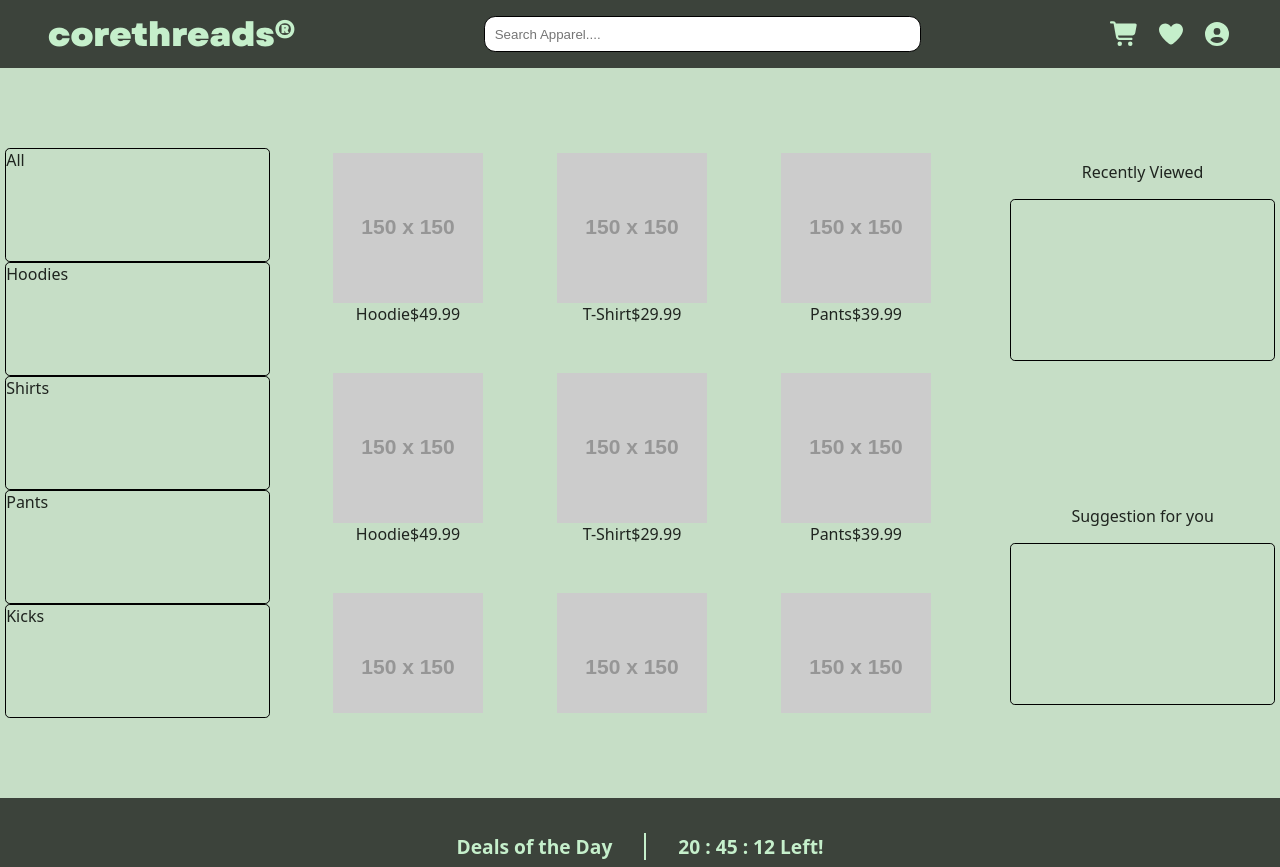
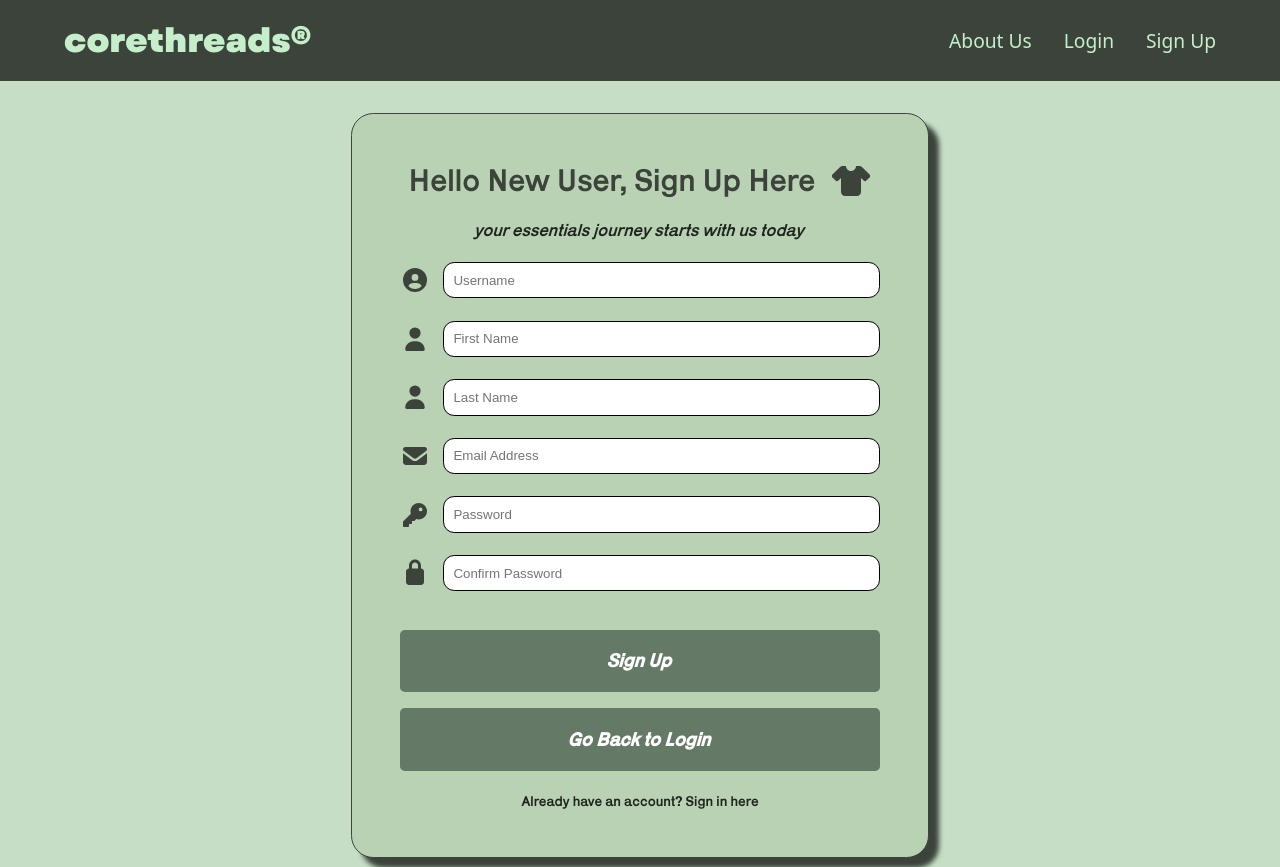
Before and after one commit to teranuu/CSIT340, a React (Vite) app in the folder core-threads-app/: page /registerpage in a window 1280 px wide. Shown: the top 867 px of the page. Built offline with nearby package versions, Linux system fonts and the light colour scheme.

Commit message:
(polishing | 03.11.2025): added navigation logic for user auth and dashboard, needs refining

```diff
--- a/core-threads-app/src/App.jsx
+++ b/core-threads-app/src/App.jsx
@@ -1,22 +1,21 @@
-// import { useState } from 'react'
-// import reactLogo from './assets/react.svg'
-// import viteLogo from '/vite.svg'
 
-
-import DashboardComponent from './components/DashboardComponent/DashboardComponent'
 import { RegisterPage }  from './features/register/index.js'
 import { LoginPage } from './features/login/index.js'
 import { DashboardPage } from './features/dashboard/index.js'
+import { Routes, Route } from 'react-router-dom';
+
+
 function App() {
 
 
   return (
     <>
 
-      {/* <DashboardComponent/> */}
-      {/* <RegisterPage/> */}
-      {/* <LoginPage/> */}
-      <DashboardPage/>
+      <Routes>
+      <Route path="/" element={<LoginPage/>} />
+      <Route path="/registerpage" element={<RegisterPage/>}/>
+      <Route path="/dashboardpage" element={<DashboardPage/>}/>
+      </Routes>
 
     </>
   )
--- a/core-threads-app/src/features/login/LoginPage.jsx
+++ b/core-threads-app/src/features/login/LoginPage.jsx
@@ -1,13 +1,27 @@
 import { UserAuthNavbar } from '../../components/UserAuthNavbar/index.js';
-import LoginSection from './components/LoginSection.jsx'
+import LoginSection from './components/LoginSection.jsx';
+import { useNavigate } from 'react-router-dom';
+
 function LoginPage(){
+
+    const navigate = useNavigate();
+
+    const handleLogin = (e) => {
+        e.preventDefault();
+        navigate('/dashboardpage');
+    }
+
+    const handleRegister = (e) => {
+        e.preventDefault();
+        navigate('/registerpage');
+    }
 
     return(
 
         <>
 
         <UserAuthNavbar/>
-        <LoginSection/>
+        <LoginSection onLogin={handleLogin} onRegister={handleRegister} />
 
         </>
 
--- a/core-threads-app/src/features/login/components/LoginSection.jsx
+++ b/core-threads-app/src/features/login/components/LoginSection.jsx
@@ -5,7 +5,7 @@ import { Link } from "react-router-dom";
 
 import corethreads from '../../../assets/corethreads.png';
 import corethreads2 from '../../../assets/corethreads_2.png';
-function LoginSection(){
+function LoginSection({ onLogin, onRegister }){
 
 
     return(
@@ -16,7 +16,7 @@ function LoginSection(){
 
 
 
-                <form className={styles.loginForm}>
+                <form className={styles.loginForm} onSubmit={onLogin}>
 
                     <div className={styles.registerHeader}>
                     <span className="logo" style={{color:"var(--color-primary-dark)", fontSize:"2.3rem"}}>corethreads®</span>
@@ -59,7 +59,7 @@ function LoginSection(){
 
                     <div className={styles.buttonWrapper}>
                         <button type="submit" className="button" style={{marginTop:"1rem", fontSize:"1.2rem", color:"white", fontWeight:400}}>Sign In</button>
-
+                        <button type="button" onClick={onRegister} className="button" style={{fontSize:"1.2rem", color:"white", fontWeight:400}}>Sign Up Using Email</button>
                         <span className={styles.text} style={{fontSize:"0.9rem", fontStyle:"italic"}}>or you can sign-in with</span>
 
                         <div className={styles.gfWrapper}>
--- a/core-threads-app/src/features/register/RegisterPage.jsx
+++ b/core-threads-app/src/features/register/RegisterPage.jsx
@@ -1,13 +1,30 @@
 import RegisterSection from './components/RegisterSection.jsx'
 import { UserAuthNavbar } from '../../components/UserAuthNavbar/index.js';
+import { useNavigate } from 'react-router-dom';
+
 function RegisterPage(){
+
+    const navigate = useNavigate();
+
+    const handleRegister = (e) => {
+
+        e.preventDefault();
+        navigate('/');
+
+    }
+
+    const redirectLogin = (e) => {
+
+        e.preventDefault();
+        navigate('/');
+    }
 
     return(
 
         <>
 
         <UserAuthNavbar/>
-        <RegisterSection/>
+        <RegisterSection onRegister={handleRegister} onLogin={redirectLogin}/>
         </>
 
     );
--- a/core-threads-app/src/features/register/components/RegisterSection.jsx
+++ b/core-threads-app/src/features/register/components/RegisterSection.jsx
@@ -1,7 +1,7 @@
 import styles from '../styles/section.module.css';
 import { FontAwesomeIcon } from "@fortawesome/react-fontawesome";
 import { Link } from "react-router-dom";
-function RegisterSection(){
+function RegisterSection({onRegister, onLogin}){
 
 
     return(
@@ -12,7 +12,7 @@ function RegisterSection(){
 
 
 
-                <form className={styles.registerForm}>
+                <form className={styles.registerForm} onSubmit={onRegister}>
 
                     <div className={styles.registerHeader}>
                     <span className={styles.text} style={{color:"var(--color-primary-dark)"}}>Hello New User, Sign Up Here</span>
@@ -108,7 +108,7 @@ function RegisterSection(){
 
                     <div className={styles.buttonWrapper}>
                         <button type="submit" className="button" style={{marginTop:"1rem", fontSize:"1.2rem", color:"white", fontStyle:"italic"}}>Sign Up</button>
-                    <button type="submit" className="button" style={{marginTop:"1rem", fontSize:"1.2rem", color:"white", fontStyle:"italic"}}>Go Back to Login</button>
+                    <button type="button" onClick={onLogin} className="button" style={{marginTop:"1rem", fontSize:"1.2rem", color:"white", fontStyle:"italic"}}>Go Back to Login</button>
                     </div>
 
                     <span className={styles.text} style={{fontSize:"0.9rem", fontWeight:400}}>Already have an account? Sign in here</span>
```
Also changed, not shown: core-threads-app/src/main.jsx (+10 -2 lines).
